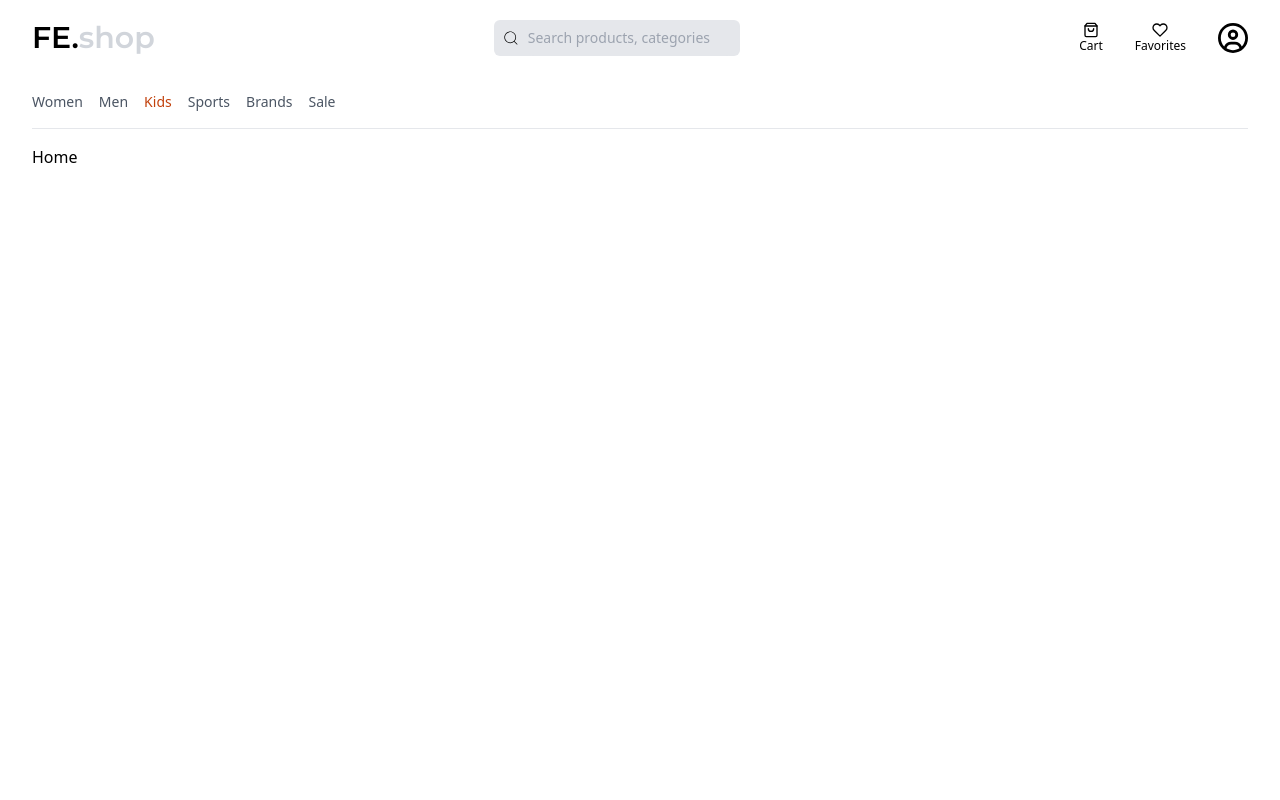
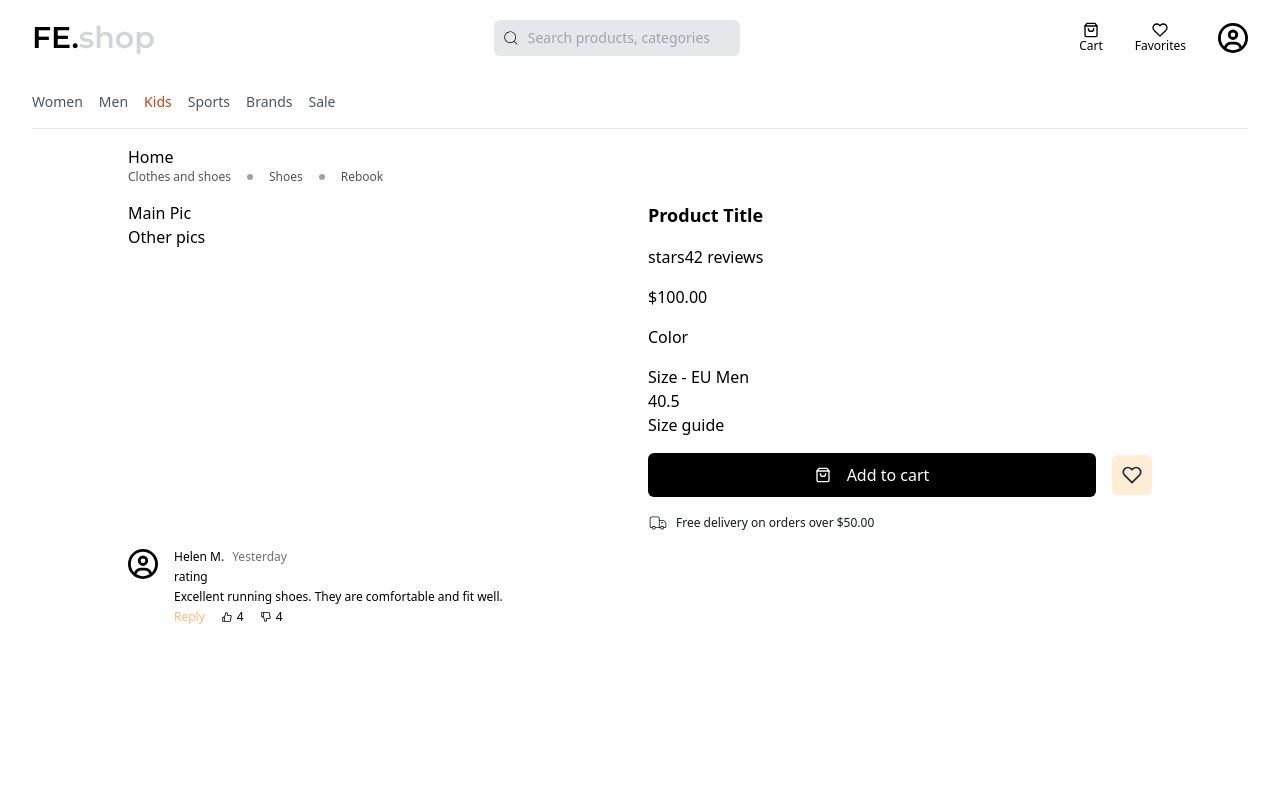
Before and after one commit to apella1/fashion_ecommerce, a React (Vite) app: page / in a window 1280 px wide. Shown: the top 800 px of the page. Built offline with nearby package versions, Linux system fonts and the light colour scheme.

Commit message:
feat(ui): set up product page

```diff
--- /dev/null
+++ b/src/components/ProductCard.tsx
@@ -0,0 +1,63 @@
+import { CiDeliveryTruck } from "react-icons/ci";
+import { FiHeart, FiShoppingBag } from "react-icons/fi";
+import ReviewCard from "./ReviewCard";
+
+export default function ProductCard() {
+  return (
+    <section className="section-x-padding flex flex-col space-y-4">
+      <div className="flex items-center space-x-4 text-xs text-gray-600">
+        <p>Clothes and shoes</p>
+        <div className="rounded-full  bg-gray-400 p-[3px]"></div>
+        <p>Shoes</p>
+        <div className="rounded-full  bg-gray-400 p-[3px]"></div>
+        <p>Rebook</p>
+      </div>
+      <section className="flex space-x-4">
+        {/* images */}
+        <div className="basis-1/2">
+          <div>Main Pic</div>
+          <div className="flex items-center space-x-4">Other pics</div>
+        </div>
+        {/* details */}
+        <div className="flex basis-1/2 flex-col space-y-4">
+          <p className="text-lg font-semibold text-black">Product Title</p>
+          <div className="flex items-center">
+            <p>stars</p>
+            <p>42 reviews</p>
+          </div>
+          <p>$100.00</p>
+          <div>
+            <p>Color</p>
+          </div>
+          <div>
+            <p>
+              Size - <span>EU Men</span>
+            </p>
+            <p>40.5</p>
+            <p>Size guide</p>
+          </div>
+          <div className="flex items-center space-x-4">
+            <button className="btn flex w-full items-center justify-center space-x-4 rounded-md bg-black text-white">
+              <FiShoppingBag />
+              <p>Add to cart</p>
+            </button>
+            <button className="rounded-md bg-orange-100 p-2.5">
+              <FiHeart className="text-xl text-gray-800" />
+            </button>
+          </div>
+          <div className="flex items-center space-x-2 text-xs text-gray-900">
+            <CiDeliveryTruck className="text-xl" />
+            <p>Free delivery on orders over $50.00</p>
+          </div>
+        </div>
+      </section>
+      {/* reviews and discussion */}
+      <section className="flex">
+        <div className="basis-2/3">
+          <ReviewCard />
+        </div>
+        <div className="basis-1/3"></div>
+      </section>
+    </section>
+  );
+}
--- /dev/null
+++ b/src/components/ReviewCard.tsx
@@ -0,0 +1,31 @@
+import { FaRegCircleUser } from "react-icons/fa6";
+import { AiOutlineDislike, AiOutlineLike } from "react-icons/ai";
+
+export default function ReviewCard() {
+  return (
+    <section className="flex space-x-4">
+      <div>
+        <FaRegCircleUser className="text-3xl" />
+      </div>
+      <div className="flex flex-col space-y-1 text-xs">
+        <div className="flex items-center space-x-2 font-medium">
+          <p>Helen M.</p>
+          <p className="text-gray-500">Yesterday</p>
+        </div>
+        <p>rating</p>
+        <p>Excellent running shoes. They are comfortable and fit well.</p>
+        <div className="flex items-center space-x-4">
+          <p className="text-orange-300">Reply</p>
+          <p className="flex items-center space-x-1">
+            <AiOutlineLike />
+            <span>4</span>
+          </p>
+          <p className="flex items-center space-x-1">
+            <AiOutlineDislike />
+            <span>4</span>
+          </p>
+        </div>
+      </div>
+    </section>
+  );
+}
--- a/src/pages/home/Home.tsx
+++ b/src/pages/home/Home.tsx
@@ -1,9 +1,11 @@
+import ProductCard from "../../components/ProductCard";
 import MainLayout from "../../layouts/MainLayout";
 
 const Home = () => {
   return (
     <MainLayout>
-      <div className="px-8">Home</div>
+      <div className="section-x-padding">Home</div>
+      <ProductCard />
     </MainLayout>
   );
 };
```
